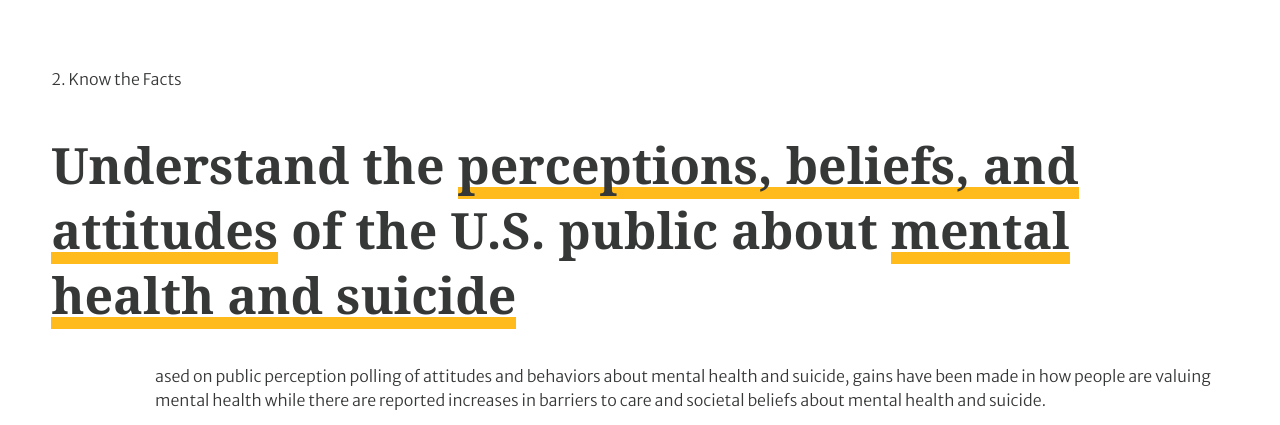
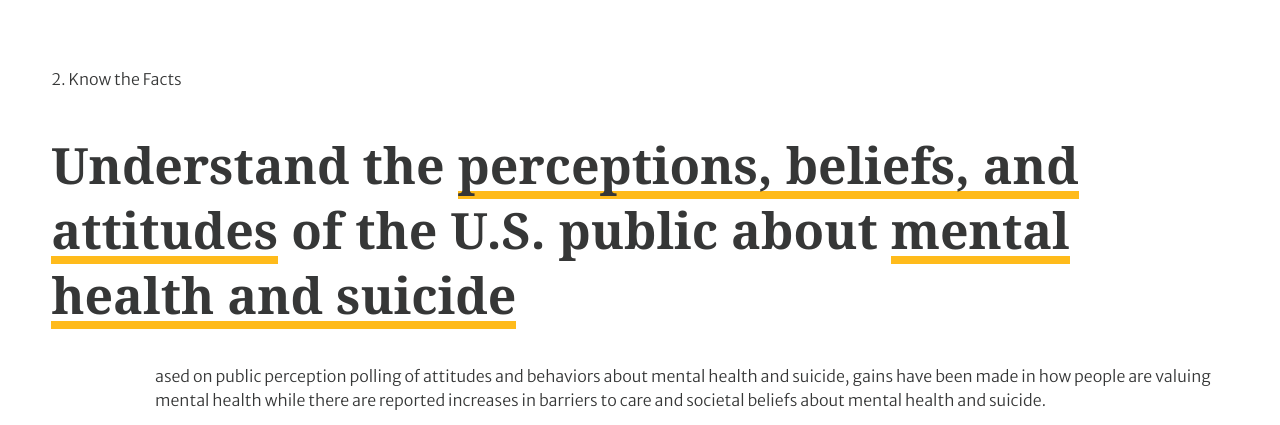
Before and after one commit to stephenkarpeles/suicidepreventionnow.org, a Gatsby site: page / in a window 1280 px wide. Shown: the part 1700-2125 px from the top of the page. Built offline with nearby package versions, Linux system fonts and the light colour scheme; Gatsby itself is replaced by a stand-in of ours.

Commit message:
Fix underline

```diff
--- a/src/components/section-intro-block/section-intro-block.css
+++ b/src/components/section-intro-block/section-intro-block.css
@@ -17,10 +17,10 @@
     }
 
     span {
-      background-image: linear-gradient(to bottom, var(--color-yellow) 33%, transparent 33%, transparent 66%, var(--color-yellow) 66%, var(--color-yellow));
-      background-position: 0 1.13em;
-      background-repeat: repeat-x;
-      background-size: 2px;
+      background-image: linear-gradient(var(--color-yellow), var(--color-yellow));
+      background-position: 0 100%;
+      background-repeat: no-repeat;
+      background-size: 100% 8px;
     }
   }
 
```
